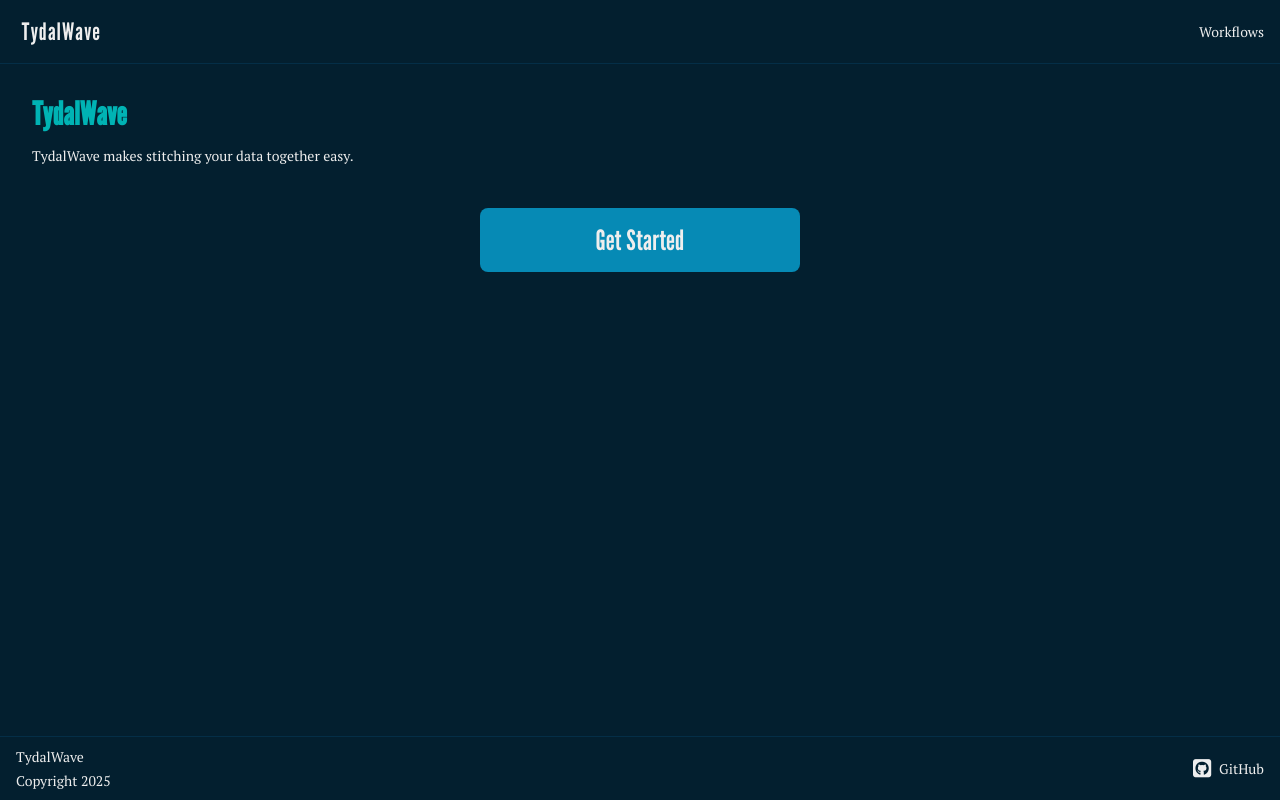
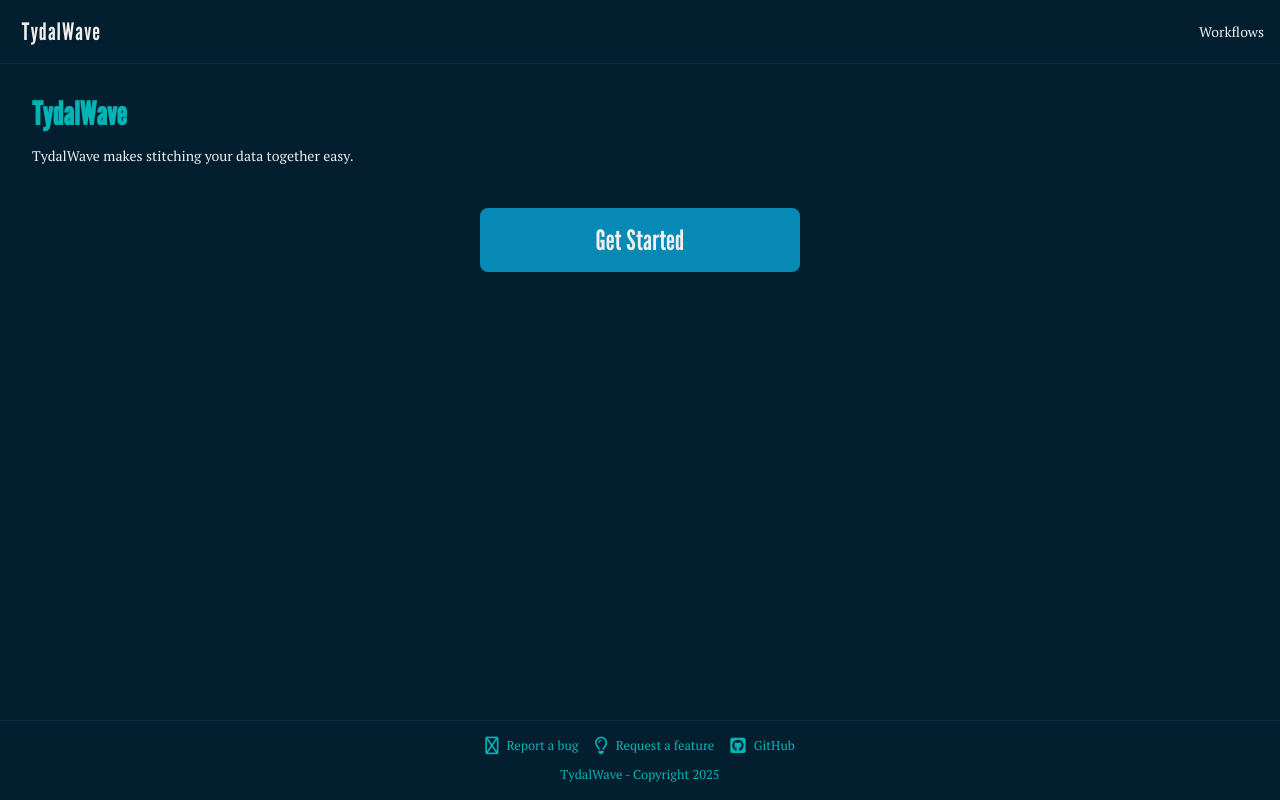
Before and after one commit to iamthe-Wraith/spotbot, a SvelteKit app: page / in a window 1280 px wide. Built offline with nearby package versions, Linux system fonts and the light colour scheme; some icons are missing.

Commit message:
feat: :ghost: adds links to report bug and request feature to footer

```diff
--- a/src/routes/+layout.svelte
+++ b/src/routes/+layout.svelte
@@ -22,21 +22,41 @@ import Logo from '$lib/components/Logo.svelte';
 </main>
 
 <footer>
-    <div class="footer-content">
-        <p>TydalWave</p>
-        <p>Copyright {new Date().getFullYear()}</p>
-    </div>
+    <nav class="footer-links">
+        <a
+            href="https://github.com/iamthe-Wraith/tydalwave/issues/new?template=bug_report.md"
+            target="_blank"
+            rel="noopener noreferrer"
+            class="footer-link"
+        >
+            <i class="fa-duotone fa-regular fa-bug"></i>
+            Report a bug
+        </a>
 
-    <nav class="footer-links">
+        <a
+            href="https://github.com/iamthe-Wraith/tydalwave/issues/new?template=feature_request.md"
+            target="_blank"
+            rel="noopener noreferrer"
+            class="footer-link"
+        >
+            <i class="fa-duotone fa-regular fa-lightbulb"></i>
+            Request a feature
+        </a>
+
         <a
             href="https://github.com/iamthe-Wraith/tydalwave"
             target="_blank"
+            rel="noopener noreferrer"
             class="footer-link"
         >
             <i class="fa-brands fa-square-github"></i>
             GitHub
         </a>
     </nav>
+
+    <div class="footer-content">
+        <p>TydalWave - Copyright {new Date().getFullYear()}</p>
+    </div>
 </footer>
 
 <Toast />
@@ -47,7 +67,12 @@ import Logo from '$lib/components/Logo.svelte';
         --fa-secondary-color: var(--primary-800);
 
         --header-height: 4rem;
-        --footer-height: 4rem;
+        --footer-height: 10rem;
+
+        @media (min-width: 768px) {
+            --header-height: 4rem;
+            --footer-height: 5rem;
+        }
     }
 
     header {
@@ -68,37 +93,56 @@ import Logo from '$lib/components/Logo.svelte';
 
     footer {
         display: flex;
+        flex-direction: column;
         align-items: center;
         justify-content: space-between;
+        gap: 0.5rem;
         height: var(--footer-height);
-        padding: 0.5rem 1rem;
+        padding: 1rem;
         border-top: 1px solid var(--primary-200);
 
-        p {
+        .footer-content p {
             margin: 0;
+            font-size: 0.8rem;
+            color: var(--primary-500);
+            text-align: center;
         }
 
         .footer-links {
             display: flex;
+            flex-direction: column;
             align-items: center;
-            gap: 1rem;
+            gap: 0.7rem;
+
+            @media (min-width: 768px) {
+                flex-direction: row;
+                justify-content: center;
+                gap: 1rem;
+            }
         }
 
         .footer-link {
+            --fa-primary-color: var(--primary-500);
+            --fa-secondary-color: var(--primary-500);
+
             display: flex;
             align-items: center;
             gap: 0.5rem;
+            font-size: 0.8rem;
+            color: var(--primary-500);
             text-decoration: none;
-            color: var(--neutral-900);
 
             &:hover {
-                color: var(--primary-700);
+                --fa-primary-color: var(--primary-400);
+                --fa-secondary-color: var(--primary-400);
+
+                color: var(--primary-400);
                 cursor: pointer;
             }
         }
 
         .footer-link i {
-            font-size: 1.3rem;
+            font-size: 1.1rem;
         }
     }
 </style>
```
